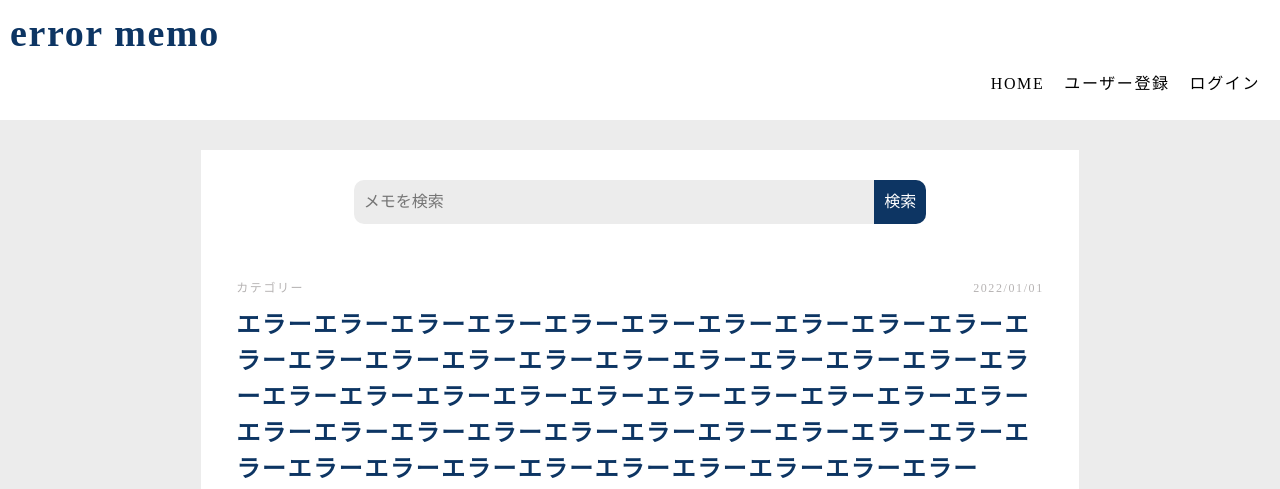
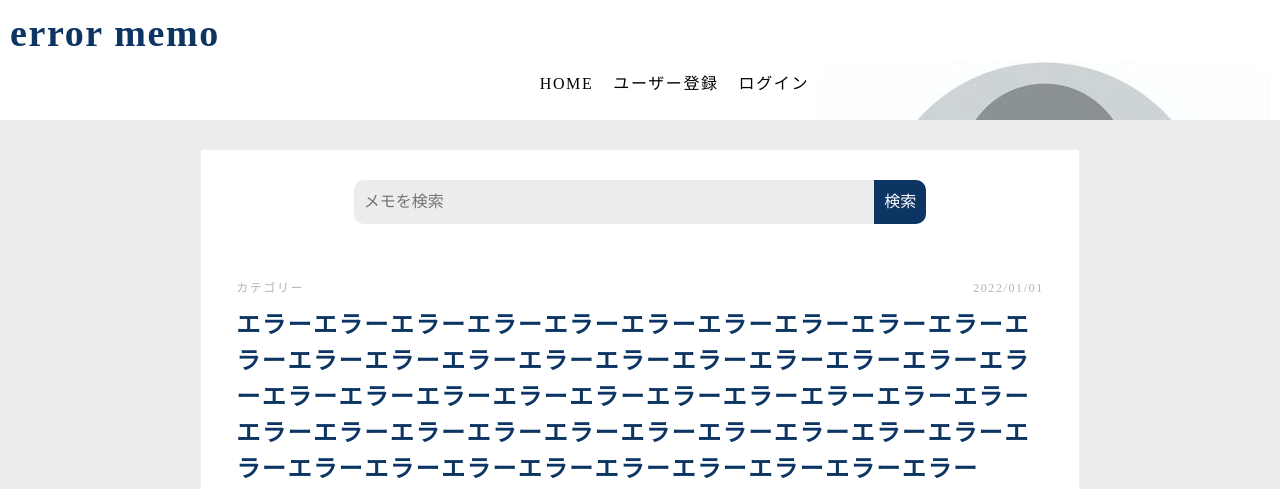
Before and after one commit to nodoguro68/error_memo, a PHP site: page /app/index.php in a window 1280 px wide. Shown: the top 489 px of the page. Run offline with PHP 8.4, Linux system fonts and the light colour scheme; style sheets or scripts are compiled from the project's sources; some libraries are stand-ins or nearby versions.

Commit message:
js ヘッダーのドロップダウンメニュー作成

```diff
--- a/template/header.php
+++ b/template/header.php
@@ -8,8 +8,15 @@
                 <li class="header__item"><a href="index.php" class="header__link">HOME</a></li>
                 <li class="header__item"><a href="signup.php" class="header__link">ユーザー登録</a></li>
                 <li class="header__item"><a href="login.php" class="header__link">ログイン</a></li>
-                <!-- <li class="header__item"><a href="logout.php" class="header__link">ログアウト</a></li>
-                <li class="header__item"><a href="mypage.php" class="header__link">マイページ</a></li> -->
+                <li class="header__item" id="menuItem">
+                    <div class="header__dropdown-menu">
+                        <img src="../public/images/no-image.jpeg" alt="プロフィール画像" class="header__profile-img">
+                        <ul class="header__sub-menu" id="dropdownMenu">
+                            <li class="header__item"><a href="mypage.php" class="header__link">マイページ</a></li>
+                            <li class="header__item"><a href="logout.php" class="header__link">ログアウト</a></li>
+                        </ul>
+                    </div>
+                </li>
             </ul>
         </nav>
     </div>
```
Also changed, not shown: resource/js/dropdown_menu.js (added, +10 -0 lines).
